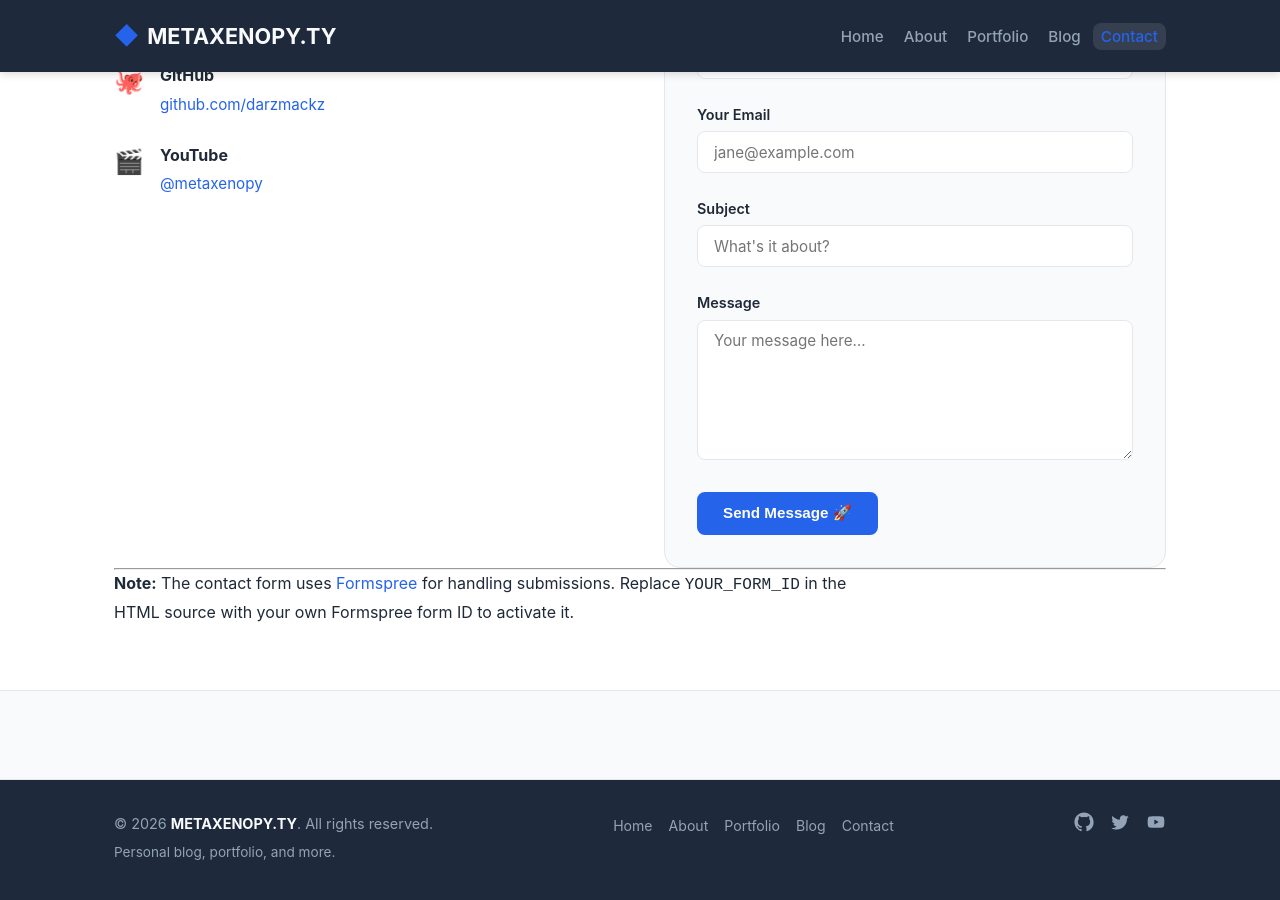
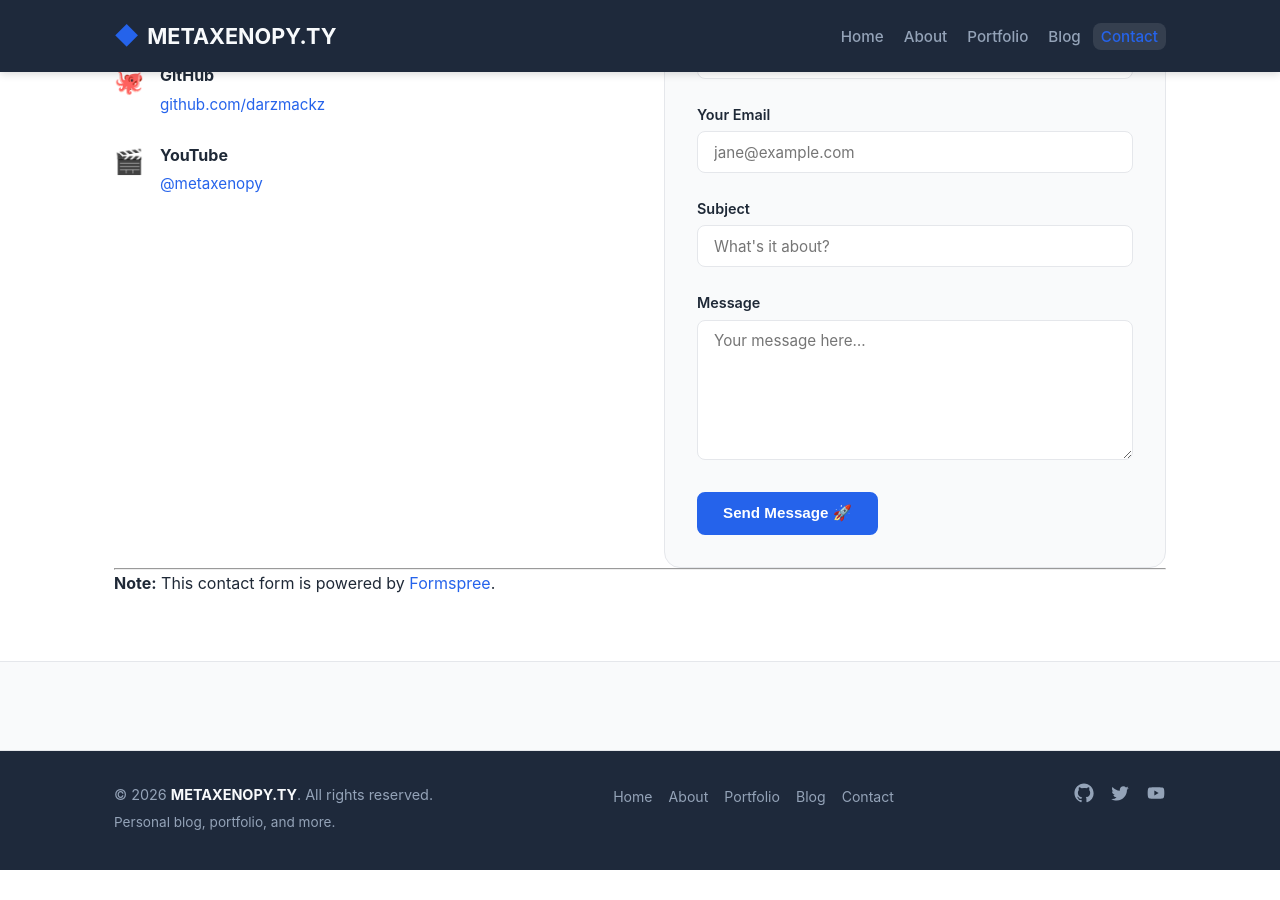
Before and after one commit to darzmackz/darzmackz.github.io, a Jekyll site: the page built from contact.md, in a window 1280 px wide and 900 px high, scrolled down 557 px. Built offline with Jekyll 4.4.1, drawn with Linux system fonts in a browser that asks for light colours; after the commit the page ends 1427 px from its top, so only the background shows below that.

Commit message:
Update Formspree endpoint in contact form
Co-authored-by: darzmackz <36530305+darzmackz@users.noreply.github.com>

```diff
--- a/contact.md
+++ b/contact.md
@@ -41,9 +41,7 @@ or reach out through one of the other channels listed here.
 
   <div class="contact-form">
     <h3>✉️ Send a Message</h3>
-    <!-- This form uses Formspree — replace YOUR_FORM_ID with your actual Formspree form ID -->
-    <!-- Sign up at https://formspree.io to get a form ID -->
-    <form action="https://formspree.io/f/YOUR_FORM_ID" method="POST">
+    <form action="https://formspree.io/f/xpqyzezn" method="POST">
       <div class="form-group">
         <label for="contact-name">Your Name</label>
         <input type="text" id="contact-name" name="name" placeholder="Jane Smith" required />
@@ -68,5 +66,4 @@ or reach out through one of the other channels listed here.
 
 ---
 
-> **Note:** The contact form uses [Formspree](https://formspree.io) for handling submissions.
-> Replace `YOUR_FORM_ID` in the HTML source with your own Formspree form ID to activate it.
+> **Note:** This contact form is powered by [Formspree](https://formspree.io).
```
